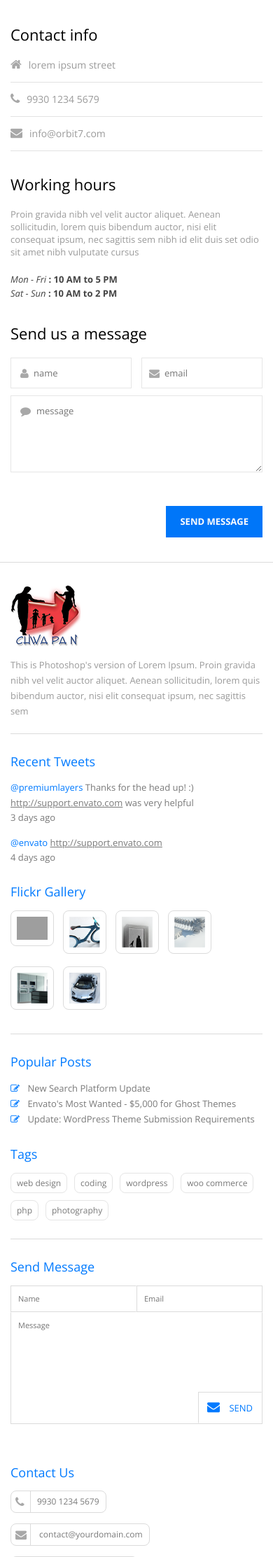
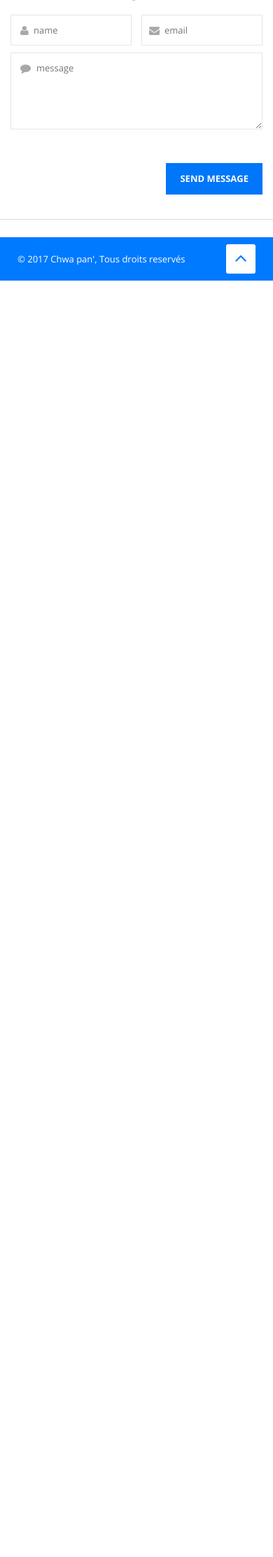
Before and after one commit to LysAMa/womenHackathon, a PHP site: page /contact.php in a window 390 px wide. Shown: the part 769-2994 px from the top of the page at 70% size. After the commit the page ends 1170 px from the top, so only its background shows below. Run offline with PHP 8.4, Linux system fonts and the light colour scheme; some libraries are stand-ins or nearby versions; grey boxes are pictures that could not be loaded.

Commit message:
page contact

```diff
--- a/ChwaPa-n/contact.php
+++ b/ChwaPa-n/contact.php
@@ -26,9 +26,7 @@ require_once ("tete.php");
 			</div>
 
 			<!-- Map box -->
-			<div class="map">
 
-			</div>
 
 			<!-- contact box -->
 			<div class="contact-box">
@@ -97,90 +95,11 @@ require_once ("tete.php");
 				<div class="container">
 					<div class="row">
 
-						<div class="col-md-3">
-							<div class="widget footer-widgets text-widget">
-								<img alt="" src="images/logo.png">
-								<p>This is Photoshop's version  of Lorem Ipsum. Proin gravida nibh vel velit auctor aliquet. Aenean sollicitudin, lorem quis bibendum auctor, nisi elit consequat ipsum, nec sagittis sem</p>
-							</div>
-							<div class="widget footer-widgets twitter-widget">
-								<h4>Recent Tweets</h4>
-								<ul class="tweets">
-									<li>
-										<p><a class="tweet-acc" href="#">@premiumlayers</a> Thanks for the head up! :) <a href="#">http://support.envato.com</a> was very helpful</p>
-										<span>3 days ago</span>
-									</li>
-									<li>
-										<p><a class="tweet-acc" href="#">@envato</a> <a href="#">http://support.envato.com</a> </p>
-										<span>4 days ago</span>
-									</li>
-								</ul>
-							</div>
-						</div>
 
-						<div class="col-md-3">
-							<div class="widget footer-widgets flickr-widget">
-								<h4>Flickr Gallery</h4>
-								<ul class="flickr-list">
-									<li><a href="#"><img alt="" src="images/flickr1.png"></a></li>
-									<li><a href="#"><img alt="" src="images/flickr2.png"></a></li>
-									<li><a href="#"><img alt="" src="images/flickr3.png"></a></li>
-									<li><a href="#"><img alt="" src="images/flickr4.png"></a></li>
-									<li><a href="#"><img alt="" src="images/flickr5.png"></a></li>
-									<li><a href="#"><img alt="" src="images/flickr6.png"></a></li>
-								</ul>
-							</div>
-							<div class="widget footer-widgets popular-widget">
-								<h4>Popular Posts</h4>
-								<ul class="pop-post">
-									<li><a href="#"><i class="fa fa-pencil-square-o"></i> New Search Platform Update</a></li>
-									<li><a href="#"><i class="fa fa-pencil-square-o"></i> Envato's Most Wanted - $5,000 for Ghost Themes</a></li>
-									<li><a href="#"><i class="fa fa-pencil-square-o"></i> Update: WordPress Theme Submission Requirements</a></li>
-								</ul>
-							</div>
-						</div>
 
-						<div class="col-md-3">
-							<div class="widget footer-widgets tag-widget">
-								<h4>Tags</h4>
-								<ul class="tag-widget-list">
-									<li><a href="#">web design</a></li>
-									<li><a href="#">coding</a></li>
-									<li><a href="#">wordpress</a></li>
-									<li><a href="#">woo commerce</a></li>
-									<li><a href="#">php</a></li>
-									<li><a href="#">photography</a></li>
-								</ul>
-							</div>
-							<div class="widget footer-widgets message-widget">
-								<h4>Send Message</h4>
-								<form id="footer-contact" class="contact-work-form">
-									<input type="text" name="name" id="name" placeholder="Name"/>
-									<input type="text" name="mail" id="mail" placeholder="Email"/>
-									<textarea name="comment" id="comment" placeholder="Message"></textarea>
-									<button type="submit" name="contact-submit" class="submit_contact">
-										<i class="fa fa-envelope"></i> Send
-									</button>
-									<div class="msg"></div>
-								</form>
-							</div>
-						</div>
 
-						<div class="col-md-3">
-							<div class="widget footer-widgets info-widget">
-								<h4>Contact Us</h4>
-								<ul class="contact-list">
-									<li><a class="phone" href="#"><i class="fa fa-phone"></i>9930 1234 5679</a></li>
-									<li><a class="mail" href="#"><i class="fa fa-envelope"></i> contact@yourdomain.com</a></li>
-									<li><a class="address" href="#"><i class="fa fa-home"></i> street address example</a></li>
-								</ul>
-							</div>
-							<div class="widget footer-widgets work-widget">
-								<h4>Working Hours</h4>
-								<p>This is Photoshop's version  of Lorem Ipsum. Proin gravida nibh vel velit auctor aliquet. Aenean sollicitudin, lorem quis bibendum </p>
-								<p class="work-time"><span>Mon - Fri</span> : 10 AM to 5 PM</p>
-								<p class="work-time"><span>Sat - Sun</span> : 10 AM to 2 PM</p>
-							</div>
-						</div>
+
+
 
 					</div>
 				</div>
```
